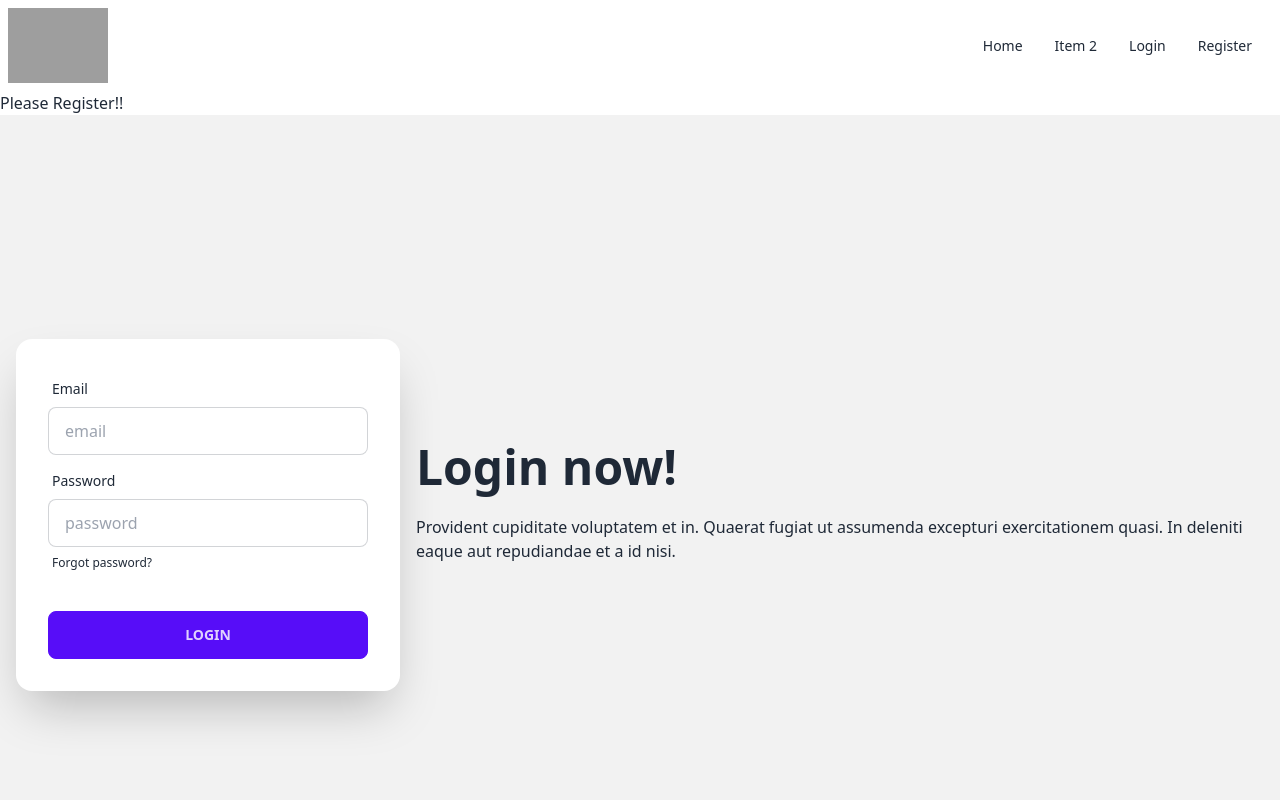
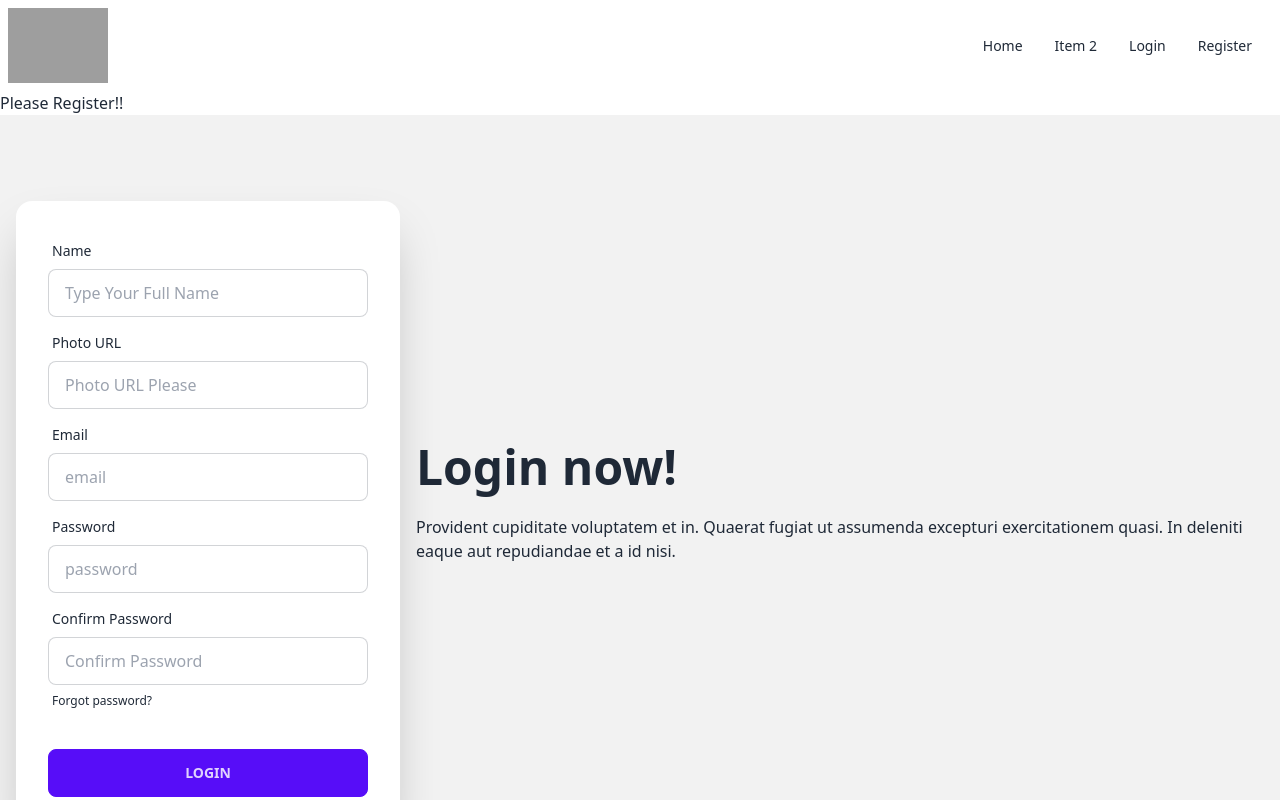
Before and after one commit to mehjabinhasanmoni/kids-club-client, a React (Vite) app: page /register in a window 1280 px wide. Shown: the top 800 px of the page. Built offline with nearby package versions, Linux system fonts and the light colour scheme; no server answers; grey boxes are pictures that could not be loaded.

Commit message:
cached node_modules

```diff
--- a/package.json
+++ b/package.json
@@ -16,6 +16,8 @@
     "react": "^18.2.0",
     "react-awesome-slider": "^4.1.0",
     "react-dom": "^18.2.0",
+    "react-hook-form": "^7.44.3",
+    "react-icons": "^4.9.0",
     "react-responsive-carousel": "^3.2.23",
     "react-router-dom": "^6.12.0",
     "sort-by": "^1.2.0"
--- a/src/Pages/Login/Login.jsx
+++ b/src/Pages/Login/Login.jsx
@@ -1,13 +1,53 @@
+import { useContext, useState } from "react";
+import { Link, useLocation, useNavigate } from "react-router-dom";
+import { AuthContext } from "../../Providers/AuthProvider";
+import { FaGoogle } from "react-icons/fa";
+
 const Login = () => {
+  const { signIn, googleProvider } = useContext(AuthContext);
+  const [error, setError] = useState("");
 
-    const handleLogin = event => {
-        event.preventDefault();
-        const form = event.target;
-        const email = form.email.value;
-        const password = form.password.value;
-        console.log(email, password);
+  // Location Hooks
+  const navigate = useNavigate();
+  const location = useLocation();
 
-    }
+  // Generating Url
+  const from = location.state?.from?.pathname || "/";
+
+  const handleLogin = (event) => {
+    event.preventDefault();
+    const form = event.target;
+    const email = form.email.value;
+    const password = form.password.value;
+    console.log(email, password);
+
+    // Sign In User
+    signIn(email, password)
+      .then((result) => {
+        const user = result.user;
+        console.log(user);
+        setError("");
+
+        navigate(from, { replace: true });
+      })
+      .catch((error) => {
+        console.log(error.message);
+        setError(error.message);
+      });
+  };
+
+  // Google Sign In
+  const handleGoogleSignIn = async () => {
+    googleProvider()
+      .then((result) => {
+        const googleUser = result.user;
+        navigate(from, { replace: true });
+      })
+      .catch((error) => {
+        console.log("Google sign in error", error);
+      });
+  };
+
   return (
     <div>
       <h2>Please Login!!</h2>
@@ -52,11 +92,27 @@ const Login = () => {
                 </label>
               </div>
               <div className="form-control mt-6">
+                <input
+                  type="submit"
+                  value="Login"
+                  className="btn btn-primary"
+                />
+              </div>
+            </form>
+            <p
+              onClick={handleGoogleSignIn}
+              className="btn btn-outline btn-secondary"
+            >
+              {" "}
+              <FaGoogle></FaGoogle> &nbsp;&nbsp;SignIn with Google
+            </p>
 
-                <input type="submit" value="Login" className="btn btn-primary"/>
-              </div>
-
-            </form>
+            <p className="mt-5">
+              New an Account?
+              <Link to="/register" className="font-bold text-green-600">
+                Register
+              </Link>
+            </p>
           </div>
         </div>
       </div>
--- a/src/Pages/Register/Register.jsx
+++ b/src/Pages/Register/Register.jsx
@@ -1,4 +1,69 @@
+import { useContext, useState } from "react";
+import { AuthContext } from "../../Providers/AuthProvider";
+import { useLocation, useNavigate } from "react-router-dom";
+import { updateProfile } from "firebase/auth";
+import { useForm } from "react-hook-form";
+
 const Register = () => {
+  const { register, handleSubmit, formState: { errors } } = useForm();
+  const onSubmit = data => {
+    console.log(data)
+};
+
+
+  const { createUser } = useContext(AuthContext);
+  const [error, setError] = useState("");
+  const [success, setSuccess] = useState("");
+
+  // Location Hooks
+  const navigate = useNavigate();
+  const location = useLocation();
+
+  // Generating Url
+  const from = location.state?.from?.pathname || "/";
+
+  const handleRegister = (event) => {
+    event.preventDefault();
+    const form = event.target;
+    const name = form.name.value;
+    const photo = form.photo.value;
+    const email = form.email.value;
+    const password = form.password.value;
+    const confirmPassword = form.cPassword.value;
+    console.log(name, photo, email, password, confirmPassword);
+
+    // Create User and update user name & photo
+    createUser(email, password)
+      .then((result) => {
+        const user = result.user;
+        console.log(user);
+        setError("");
+        event.target.reset();
+        setSuccess("User has created successfully");
+
+        updateProfileUser(result.user, name, photo);
+      })
+      .catch((error) => {
+        console.log(error.message);
+        setError(error.message);
+      });
+  };
+
+  // Update Profile
+  const updateProfileUser = (user, name, photourl) => {
+    updateProfile(user, {
+      displayName: name,
+      photoURL: photourl,
+    })
+      .then(() => {
+        console.log("username & Photo updated");
+        navigate(from, { replace: true });
+      })
+      .catch((error) => {
+        console.log(error.message);
+      });
+  };
+
   return (
     <div>
       <h2>Please Register!!</h2>
@@ -14,26 +79,74 @@ const Register = () => {
             </p>
           </div>
           <div className="card flex-shrink-0 w-full max-w-sm shadow-2xl bg-base-100">
-            <div className="card-body">
+            <form onSubmit={handleSubmit(onSubmit)} className="card-body">
+              <div className="form-control">
+                <label className="label">
+                  <span className="label-text">Name</span>
+                </label>
+                <input
+                  type="text"
+                  {...register("name", { required: true })}
+                  name="name"
+                  placeholder="Type Your Full Name "
+                  className="input input-bordered"
+                />
+                {errors.name && <span className="text-red-600">This field is required</span>}
+              </div>
+
+              <div className="form-control">
+                <label className="label">
+                  <span className="label-text">Photo URL</span>
+                </label>
+                <input
+                  type="text"
+                  {...register("photo", { required: true })}
+                  name="photo"
+                  placeholder="Photo URL Please "
+                  className="input input-bordered"
+                />
+                {errors.photo && <span className="text-red-600">This field is required</span>}
+              </div>
+
               <div className="form-control">
                 <label className="label">
                   <span className="label-text">Email</span>
                 </label>
                 <input
-                  type="text"
+                  type="email"
+                  {...register("email", { required: true })}
+                  name="email"
                   placeholder="email"
                   className="input input-bordered"
                 />
+                {errors.email && <span className="text-red-600">This field is required</span>}
               </div>
               <div className="form-control">
                 <label className="label">
                   <span className="label-text">Password</span>
                 </label>
                 <input
-                  type="text"
+                  type="password"
+                  {...register("password", { required: true, minLength: 6 })}
+                  name="password"
                   placeholder="password"
                   className="input input-bordered"
                 />
+                {errors.password?.type === 'required' && <span className="text-red-600">This field is required & give minimum 6 digit character</span>}
+              </div>
+
+              <div className="form-control">
+                <label className="label">
+                  <span className="label-text">Confirm Password</span>
+                </label>
+                <input
+                  type="password"
+                  {...register("cPassword", { required: true, minLength: 6 })}
+                  name="cPassword"
+                  placeholder="Confirm Password"
+                  className="input input-bordered"
+                />
+                {errors.cPassword && <span className="text-red-600">This field is required & give minimum 6 digit character</span>}
                 <label className="label">
                   <a href="#" className="label-text-alt link link-hover">
                     Forgot password?
@@ -41,9 +154,14 @@ const Register = () => {
                 </label>
               </div>
               <div className="form-control mt-6">
-                <button className="btn btn-primary">Login</button>
+                <input
+                  type="submit"
+                  value="Login"
+                  className="btn btn-primary"
+                />
               </div>
-            </div>
+            </form>
+
           </div>
         </div>
       </div>
--- a/src/Providers/AuthProvider.jsx
+++ b/src/Providers/AuthProvider.jsx
@@ -1,17 +1,59 @@
-import { createContext, useState } from "react";
-import { getAuth } from "firebase/auth";
+import { createContext, useEffect, useState } from "react";
+import { GoogleAuthProvider, createUserWithEmailAndPassword, getAuth, onAuthStateChanged, signInWithEmailAndPassword, signInWithPopup, signOut } from "firebase/auth";
 import { app } from "../Firbase/Firbase.config";
 
 export const AuthContext = createContext(null);
 const auth = getAuth(app);
+const provider = new GoogleAuthProvider();
 
 const AuthProvider = ({children}) => {
     const [user, setUser] = useState(null);
     const [loading, setLoading] = useState(true);
 
+     // Create User
+     const createUser = (email, password) =>{
+        setLoading(true);
+        return createUserWithEmailAndPassword(auth, email, password);
+    }
+
+    // Sign In
+    const signIn = (email, password) =>{
+        setLoading(true);
+        return signInWithEmailAndPassword(auth, email, password)
+    }
+
+    // SignOut
+    const logOut = () =>{
+        setLoading(true);
+        return signOut(auth);
+    }
+
+    //Observation user
+    useEffect(() =>{
+        const unsubscribe =  onAuthStateChanged(auth, currentUser =>{
+             setUser(currentUser);
+             console.log('Current User', currentUser
+             );
+             setLoading(false);
+         });
+         return () => {
+             return unsubscribe();
+         }
+     },[])
+
+      // Google Login
+  const googleProvider =  () => {
+    return signInWithPopup(auth, provider);
+  };
+
+
     const authInfo = {
         user,
         loading,
+        createUser,
+        signIn,
+        logOut,
+        googleProvider
 
     }
 
```
Also changed, not shown: 1 other file (tests, documents, lock files or other folders).
